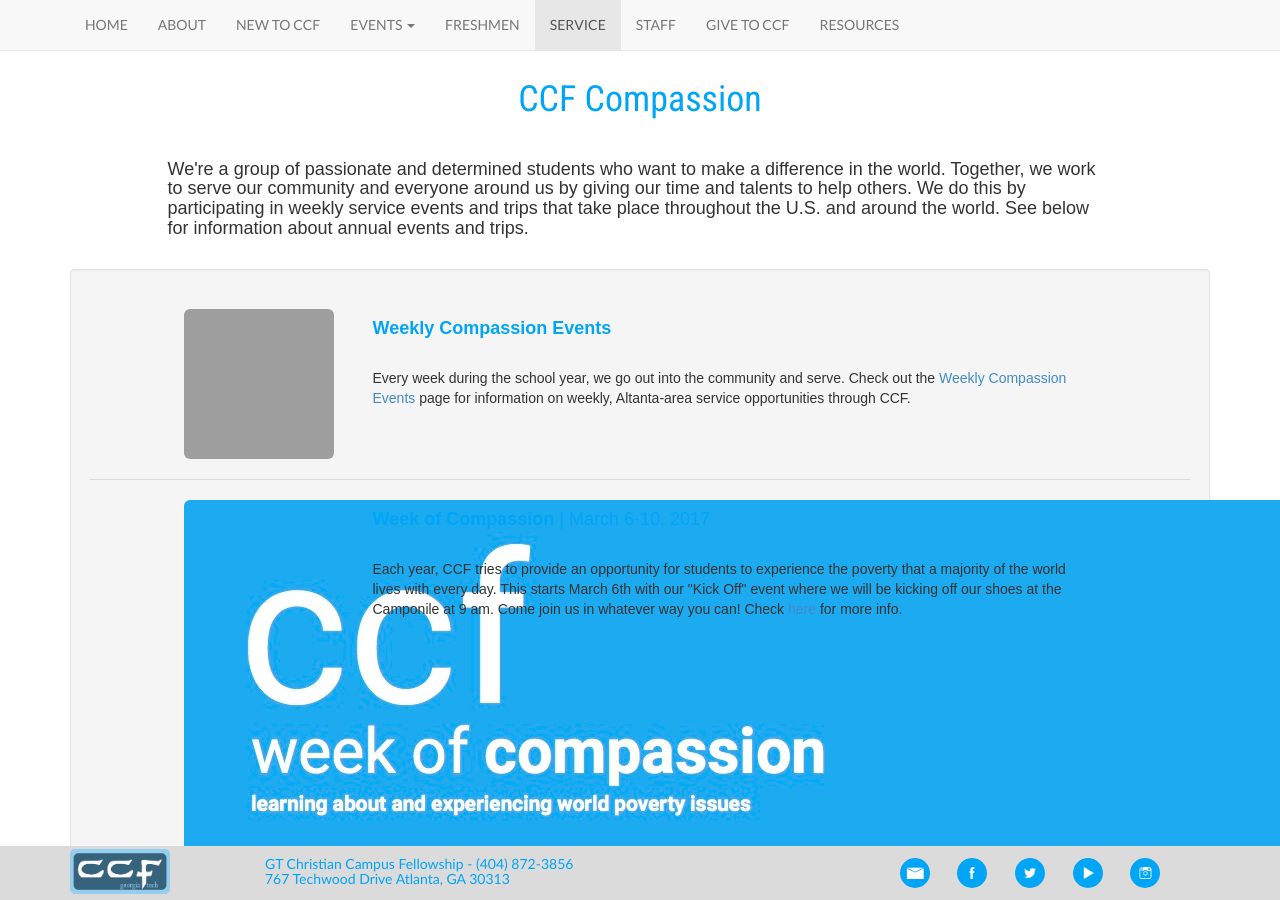
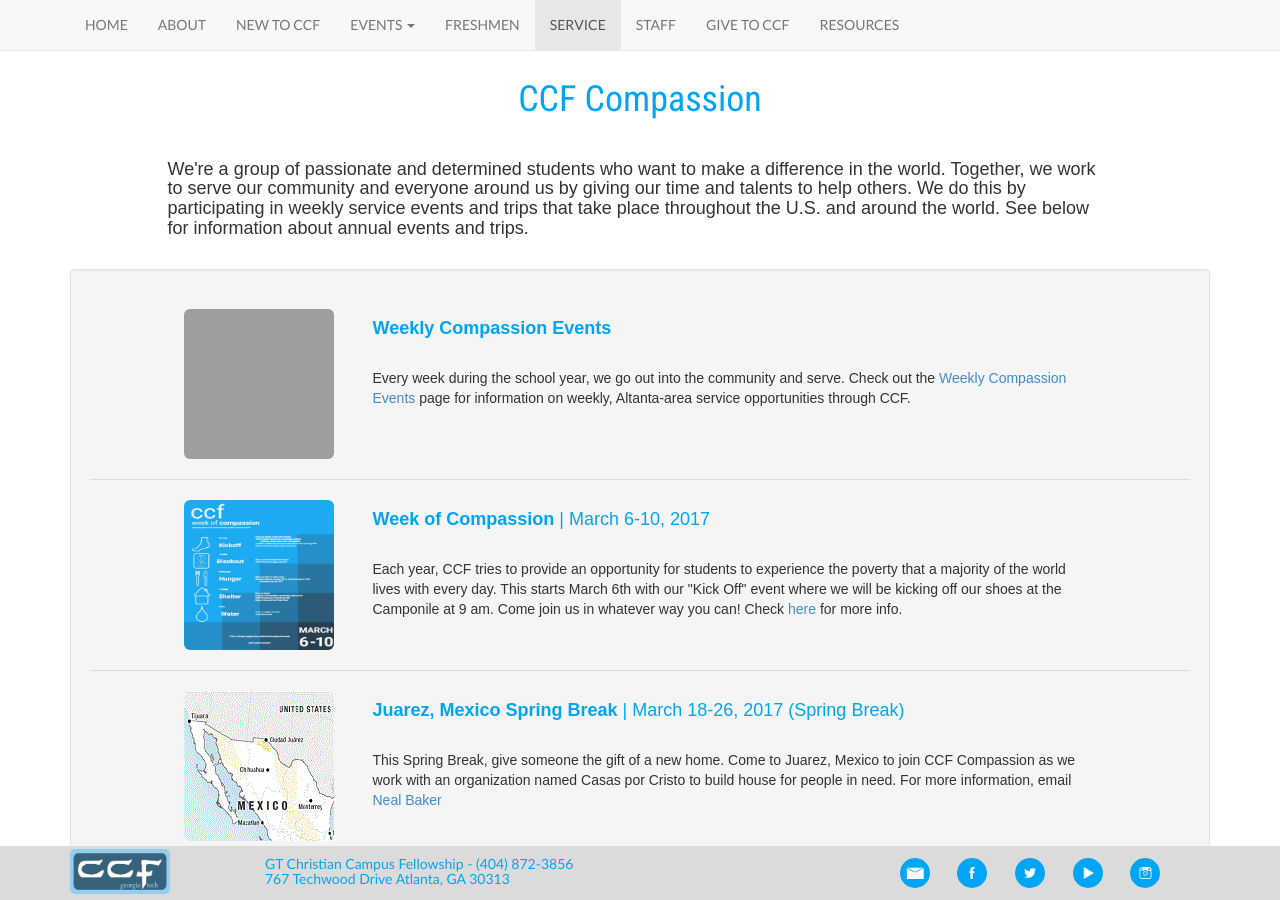
Before and after one commit to gtccf/gtccf.github.io, a Jekyll site: the page built from compassion/index.html, in a window 1280 px wide and 900 px high. Built offline with Jekyll 4.4.1, drawn with Linux system fonts in a browser that asks for light colours; nearby versions of some CDN libraries; grey boxes are pictures that could not be loaded.

Commit message:
fixed img size

```diff
--- a/compassion/index.html
+++ b/compassion/index.html
@@ -29,7 +29,7 @@ layout: default
         <!---Details not know yet--->
         <div class="row">
           <div class="col-md-1"></div>
-          <div class="col-md-2"><br><a target="_blank" href="{{ site.baseurl }}/flyers/WoC2017Flyer.pdf"><img src="{{ site.baseurl }}/flyers/WoC2017Flyer.jpg" class="img-rounded"></a></div>
+          <div class="col-md-2"><br><a target="_blank" href="{{ site.baseurl }}/flyers/WoC2017Flyer.pdf"><img src="{{ site.baseurl }}/flyers/WoC2017Flyer.jpg" class="img-rounded" height="150" width="150"></a></div>
           <div class="col-md-8"><div class="blue"><strong><h4><br />Week of Compassion</strong> | March 6-10, 2017</h4></div>
             <br>
             Each year, CCF tries to provide an opportunity for students to experience the poverty that a majority of the world lives with every day. This starts March 6th with our "Kick Off" event where we will be kicking off our shoes at the Camponile at 9 am. Come join us in whatever way you can! Check <a target="_blank" href="{{ site.baseurl }}/flyers/WoC2017.pdf">here</a> for more info.
```
